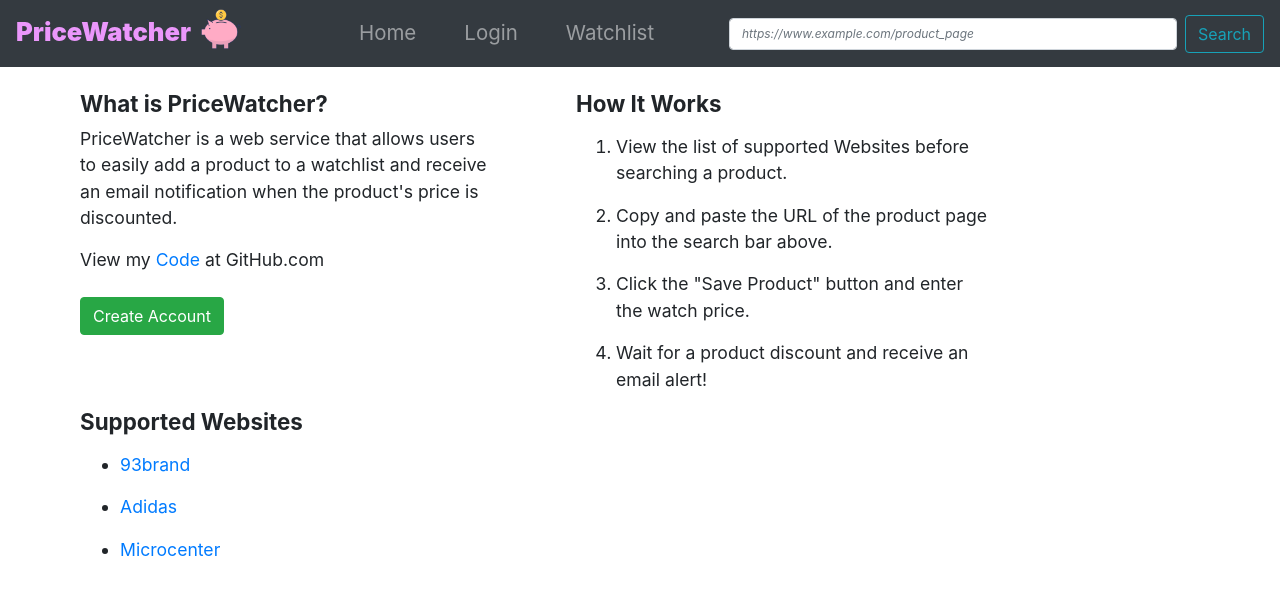
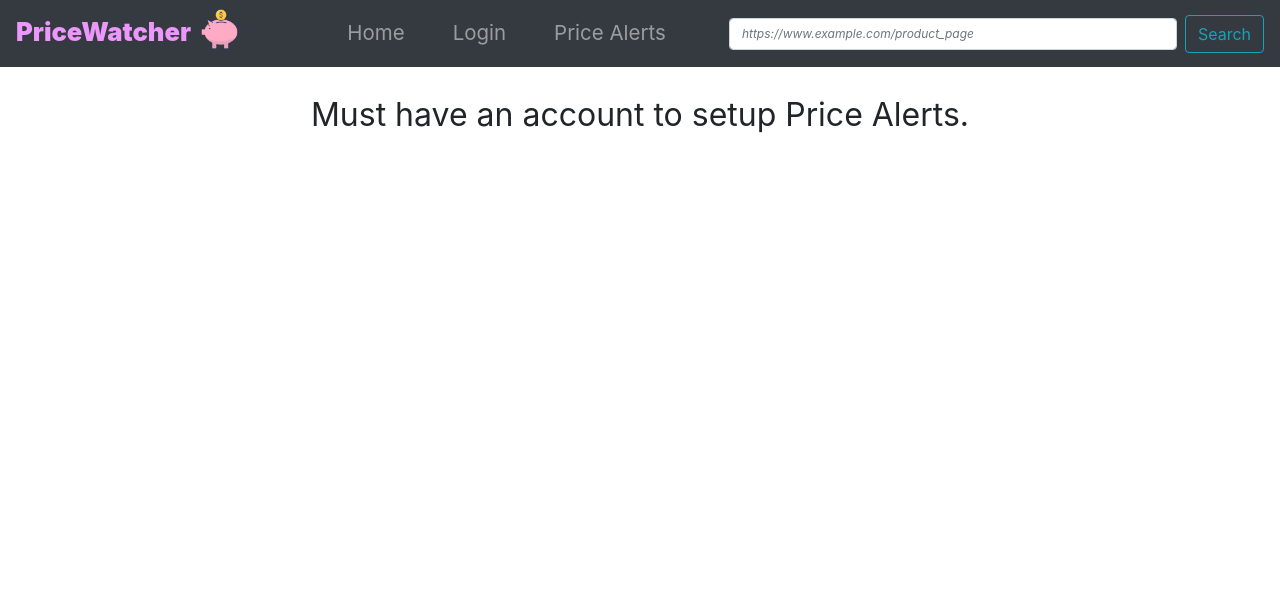
Before and after one commit to JesusL1/nodejs-pricewatcher, a React (Create React App) app in the folder frontend/: page /price-alerts in a window 1280 px wide. Shown: the top 594 px of the page. Built offline with nearby package versions, Linux system fonts and the light colour scheme.

Commit message:
Rename watchlist route to "Price Alerts"
*Add "Add to Price Alerts" button to search product result

```diff
--- a/frontend/src/App.js
+++ b/frontend/src/App.js
@@ -5,7 +5,7 @@ import axios from 'axios'
 import Home from './components/Home'
 import Login from './components/Login'
 import SearchResult from './components/SearchResult'
-import WatchList from './components/WatchList'
+import PriceAlerts from './components/PriceAlerts'
 import Register from './components/Register'
 import loginService from './services/login'
 import registerService from './services/users'
@@ -111,7 +111,7 @@ const App = () => {
             <Nav.Link as={Link} to="/" onClick={handleLogout} className="link">Logout</Nav.Link>
           </>
           }
-          <Nav.Link as={Link} to="/watchlist" className="link">Watchlist</Nav.Link>
+          <Nav.Link as={Link} to="/price-alerts" className="link">Price Alerts</Nav.Link>
         </Nav>
         <Form onSubmit={search} inline>
           <FormControl className="mr-sm-2" id="productInput" type="url" value={searchTerm} onChange={handleSearchChange} onFocus={handleFocus} placeholder="https://www.example.com/product_page"/>
@@ -130,8 +130,8 @@ const App = () => {
           <Route path="/register">
             <Register authenticated={false} registerService={registerService} setUser={setUser} />
           </Route>
-          <Route path="/watchlist">
-            <WatchList authenticated={false} />
+          <Route path="/price-alerts">
+            <PriceAlerts authenticated={false} />
           </Route>
           <Route path="/">
             <LoadingSpinner/>
@@ -148,8 +148,8 @@ const App = () => {
           <Route path="/register">
             <Register authenticated={true} />
           </Route>
-          <Route path="/watchlist">
-            <WatchList authenticated={true} />
+          <Route path="/price-alerts">
+            <PriceAlerts authenticated={true} />
           </Route>
           <Route path="/">
             <LoadingSpinner/>
--- a/frontend/src/components/WatchList.js
+++ b/frontend/src/components/PriceAlerts.js
@@ -1,20 +1,20 @@
 
-const WatchList = ({authenticated}) => {
+const PriceAlerts = ({authenticated}) => {
     if (authenticated) {
         return (
             <div>
-                Watchlist Page for logged in users
+                PriceAlerts Page for logged in users
             </div>
         )
     }
     else {
         return (
             <div>
-                Must have an account to save products to watchlist.
+                Must have an account to setup Price Alerts.
             </div>
         )
     }
 
 }
 
-export default WatchList;
+export default PriceAlerts;
--- a/frontend/src/components/SearchResult.js
+++ b/frontend/src/components/SearchResult.js
@@ -1,4 +1,11 @@
+import { Button } from 'react-bootstrap'
+
 const SearchResult = ({product, success}) => {
+
+    const handleAdd = (event) => {
+        event.preventDefault()
+    }
+
     if (success) {
         return (
             <div>
@@ -6,6 +13,7 @@ const SearchResult = ({product, success}) => {
                     <img src={product.img} alt='' width='230rem' height='230rem' />
                     <p className="name">{product.name}</p>
                     <p className="price">${product.price}</p>
+                    <Button className="addButton">Add to Price Alerts</Button>
                 </div>
                 <hr></hr>
             </div>
--- a/frontend/src/index.css
+++ b/frontend/src/index.css
@@ -90,6 +90,12 @@ form {
     font-size:1.25rem;
 }
 
+#product .addButton {
+    position:relative;
+    bottom:14rem;
+    left:-10.3rem;
+}
+
 #about h1 {
     font-weight: bold;
     font-size:1.4rem;
```
